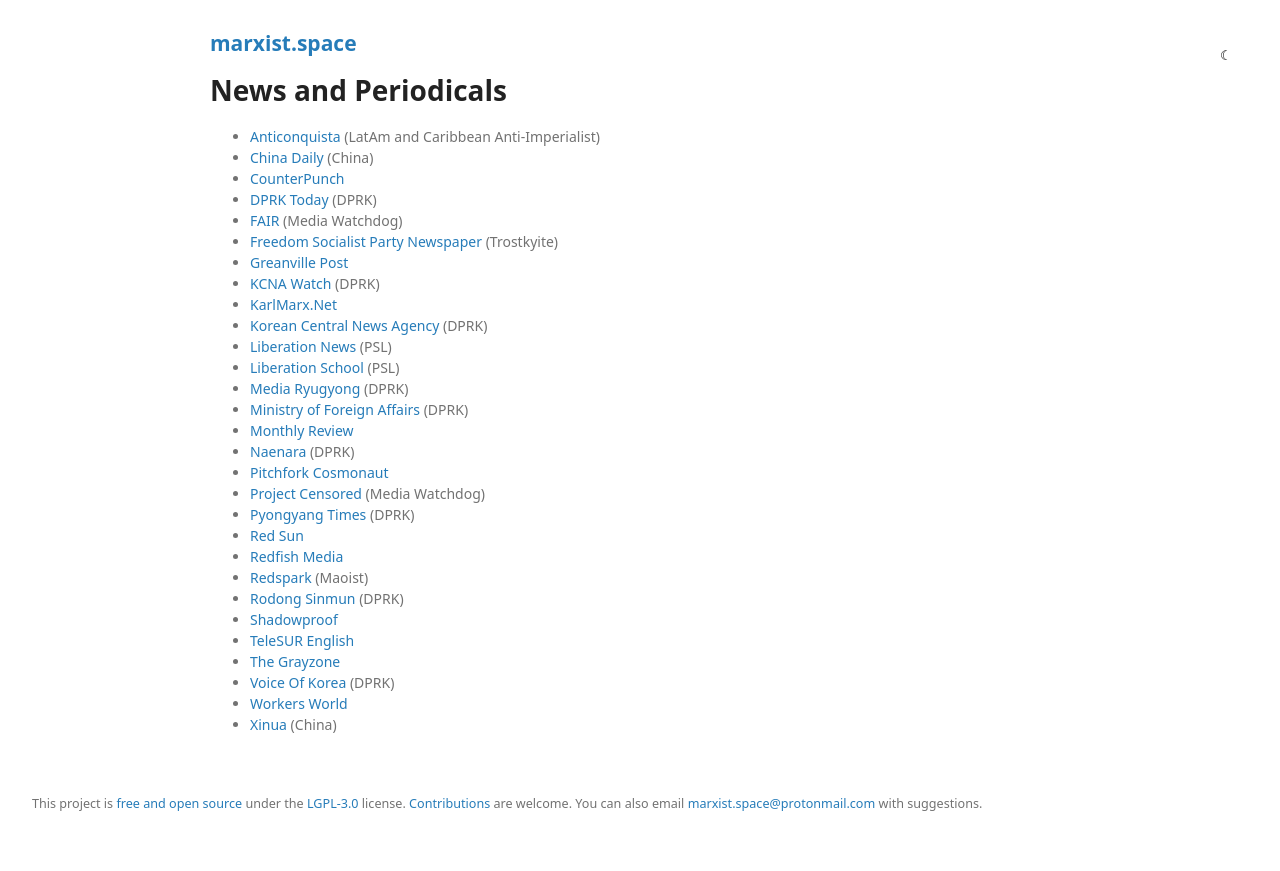
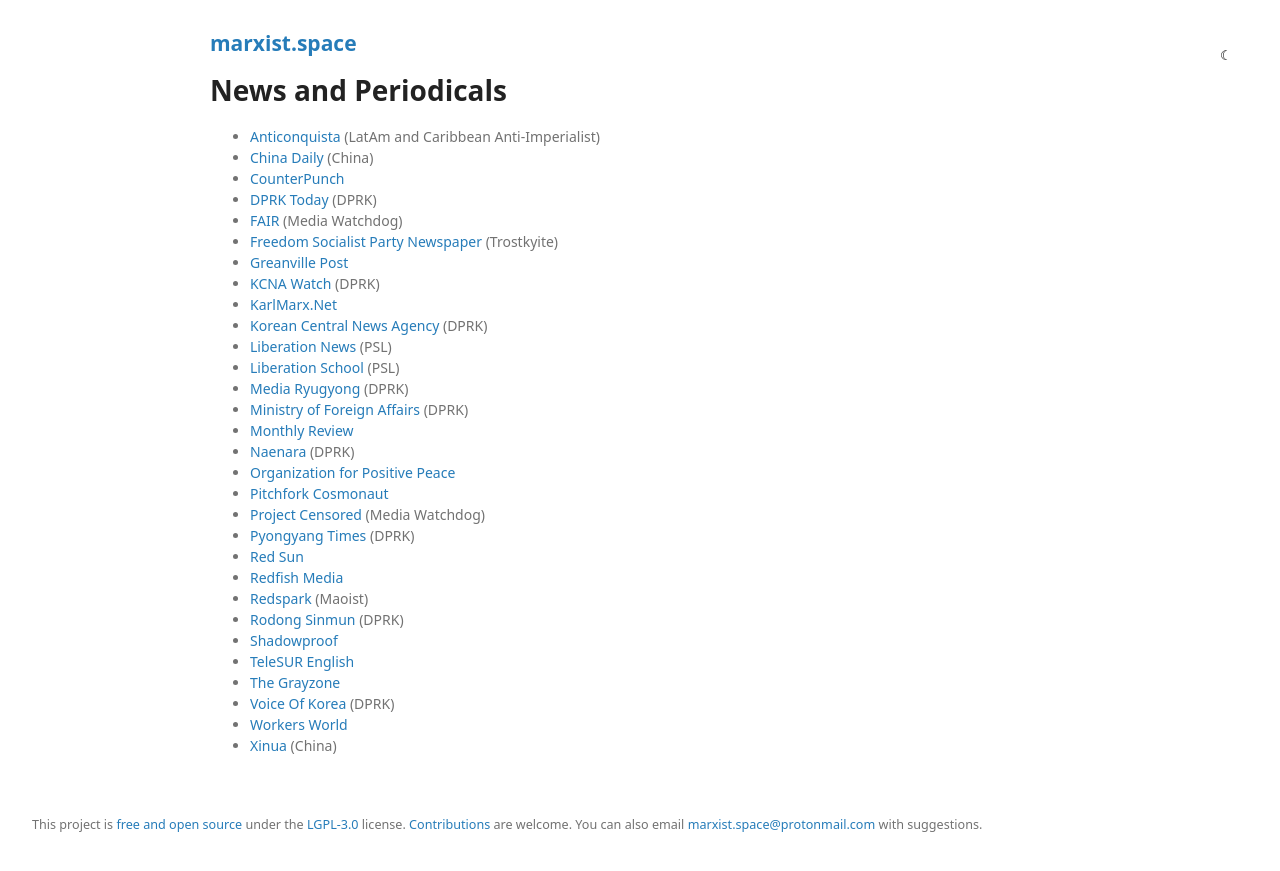
Before and after one commit to prolesoft/marxist.space, a Jekyll site: the page built from news.md, in a window 1280 px wide. Shown: the top 871 px of the page. Built offline with Jekyll 4.4.1, drawn with Linux system fonts in a browser that asks for light colours; our own code applies the rules of GitHub Pages for plain Markdown files.

```diff
--- a/news.md
+++ b/news.md
@@ -22,6 +22,7 @@
 * [Ministry of Foreign Affairs](http://www.mfa.gov.kp/en/) (DPRK)
 * [Monthly Review](https://monthlyreview.org/)
 * [Naenara](https://www.naenara.com.kp/) (DPRK)
+* [Organization for Positive Peace](https://forpositivepeace.org/)
 * [Pitchfork Cosmonaut](https://pitchforkcosmonaut.org/)
 * [Project Censored](https://www.projectcensored.org/) (Media Watchdog)
 * [Pyongyang Times](https://www.pyongyangtimes.com.kp/) (DPRK)
```
